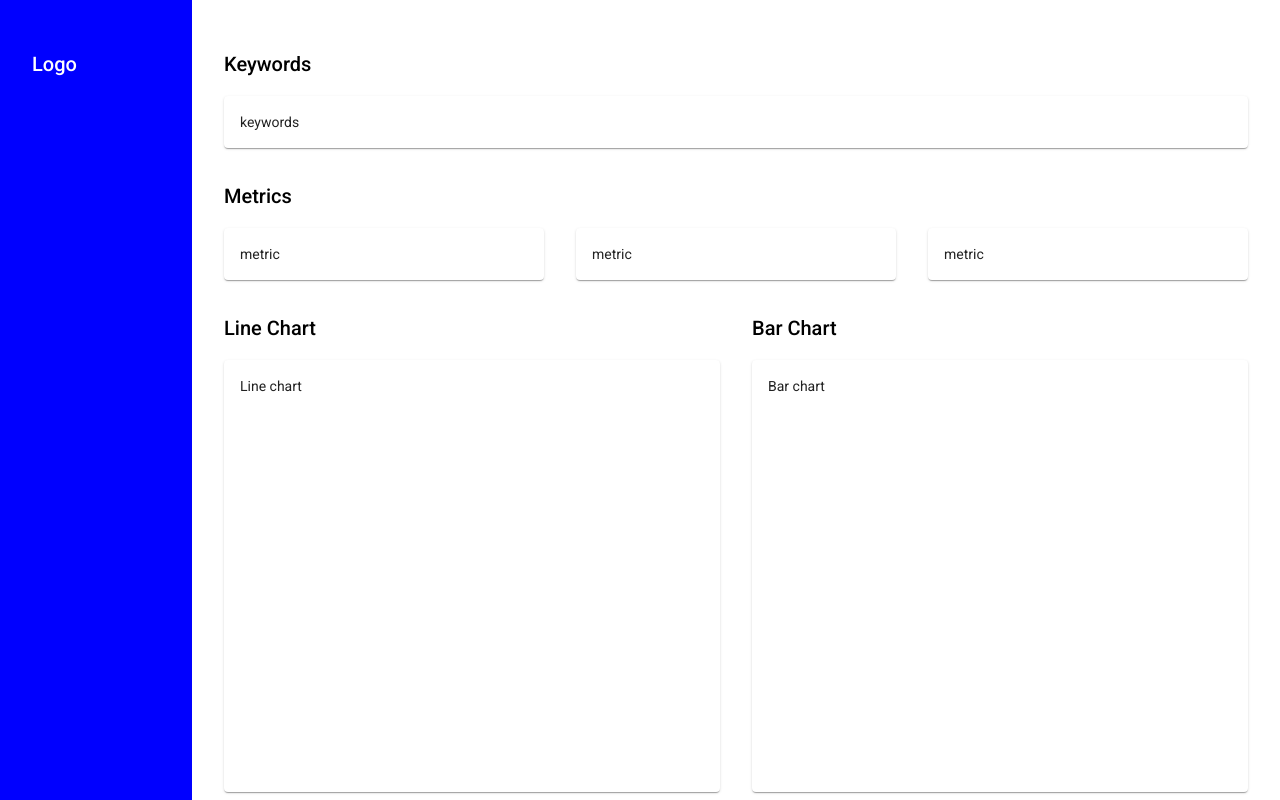
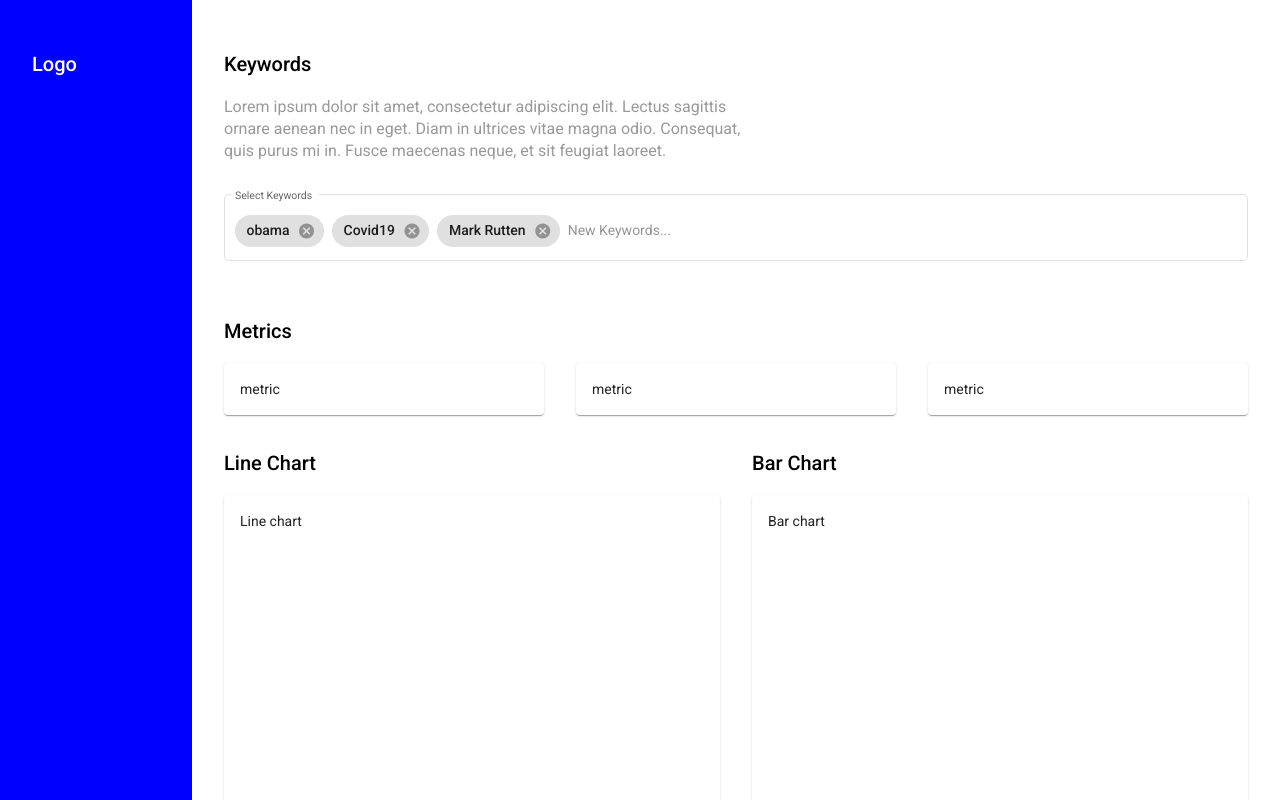
Before and after one commit to moesmoesie/twitter-sentiment-dashboard, an Angular app: page / in a window 1280 px wide. Shown: the top 800 px of the page. Built offline with nearby package versions, Linux system fonts and the light colour scheme.

Commit message:
Create keyword input logic

```diff
--- a/src/app/app.module.ts
+++ b/src/app/app.module.ts
@@ -14,7 +14,7 @@ import { BarChartCardComponent } from './components/bar-chart-card/bar-chart-car
 import { TweetsContainerComponent } from './components/tweets-container/tweets-container.component';
 import { TweetCardComponent } from './components/tweet-card/tweet-card.component';
 import { KeywordsContainerComponent } from './components/keywords-container/keywords-container.component';
-import { KeywordsCardComponent } from './components/keywords-card/keywords-card.component';
+import { KeywordsInputComponent } from './components/keywords-input/keywords-input.component';
 import { MenuComponent } from './components/menu/menu.component';
 import {LayoutModule} from '@angular/cdk/layout';
 
@@ -30,7 +30,7 @@ import {LayoutModule} from '@angular/cdk/layout';
     TweetsContainerComponent,
     TweetCardComponent,
     KeywordsContainerComponent,
-    KeywordsCardComponent,
+    KeywordsInputComponent,
     MenuComponent,
   ],
   imports: [
--- a/src/app/components/keywords-card/keywords-card.component.html
+++ /dev/null
@@ -1,3 +0,0 @@
-<mat-card>
-    keywords
-</mat-card>
--- a/src/app/components/keywords-card/keywords-card.component.ts
+++ /dev/null
@@ -1,15 +0,0 @@
-import { Component, OnInit } from '@angular/core';
-
-@Component({
-  selector: 'keywords-card',
-  templateUrl: './keywords-card.component.html',
-  styleUrls: ['./keywords-card.component.scss']
-})
-export class KeywordsCardComponent implements OnInit {
-
-  constructor() { }
-
-  ngOnInit(): void {
-  }
-
-}
--- a/src/app/components/keywords-container/keywords-container.component.html
+++ b/src/app/components/keywords-container/keywords-container.component.html
@@ -1,2 +1,3 @@
 <h2>Keywords</h2>
-<keywords-card></keywords-card>
+<p class="body">Lorem ipsum dolor sit amet, consectetur adipiscing elit. Lectus sagittis ornare aenean nec in eget. Diam in ultrices vitae magna odio. Consequat, quis purus mi in. Fusce maecenas neque, et sit feugiat laoreet.</p>
+<keywords-input></keywords-input>
--- a/src/app/components/keywords-container/keywords-container.component.scss
+++ b/src/app/components/keywords-container/keywords-container.component.scss
@@ -1,3 +1,18 @@
-.keywords-container{
+:host{
     display: grid;
+    gap: 1rem;
 }
+
+h2{
+    margin:0;
+}
+
+.body{
+    font-family: Roboto;
+    font-style: normal;
+    font-weight: normal;
+    font-size: 16px;
+    line-height: 22px;
+    max-width: 60ch;
+    color: #999999;
+}
--- /dev/null
+++ b/src/app/components/keywords-input/keywords-input.component.html
@@ -0,0 +1,21 @@
+<mat-form-field class="keywords-form" appearance="outline">
+    <mat-label>Select Keywords</mat-label>
+    <mat-chip-list #keywordList aria-label="Fruit selection">
+      <mat-chip *ngFor="let keyword of keywords let i = index"
+        [attr.data-index]="i"
+        [removable]="true"
+        (removed)="removeKeyword(i)"
+      >
+        {{keyword}}
+        <button matChipRemove>
+            <mat-icon>cancel</mat-icon>
+        </button>
+      </mat-chip>
+      <input
+        placeholder="New Keywords..."
+        [matChipInputFor]="keywordList"
+        (matChipInputTokenEnd)="addKeyword($event)"
+        [matChipInputSeparatorKeyCodes]="separatorKeysCodes"
+    >
+    </mat-chip-list>
+</mat-form-field>
--- /dev/null
+++ b/src/app/components/keywords-input/keywords-input.component.scss
@@ -0,0 +1,3 @@
+.keywords-form{
+    width: 100%;
+}
--- /dev/null
+++ b/src/app/components/keywords-input/keywords-input.component.ts
@@ -0,0 +1,32 @@
+import { Component, OnInit } from '@angular/core';
+import { MatChipInputEvent } from '@angular/material/chips/chip-input';
+import {COMMA, ENTER} from '@angular/cdk/keycodes';
+
+@Component({
+  selector: 'keywords-input',
+  templateUrl: './keywords-input.component.html',
+  styleUrls: ['./keywords-input.component.scss']
+})
+export class KeywordsInputComponent implements OnInit {
+  keywords = ["obama", "Covid19", "Mark Rutten"]
+  readonly separatorKeysCodes = [ENTER];
+
+  addKeyword(event: MatChipInputEvent){
+    if(event.value){
+      this.keywords.push(event.value)
+    }
+    event.chipInput!.clear()
+  }
+
+  removeKeyword(index:number){
+    if(index > -1 && index < this.keywords.length){
+      this.keywords.splice(index, 1);
+    }
+  }
+
+  constructor() { }
+
+  ngOnInit(): void {
+  }
+
+}
```
Also changed, not shown: src/app/modules/material.module.ts (+7 -1 lines), src/app/components/keywords-card/keywords-card.component.scss (deleted), 1 other file (tests, documents, lock files or other folders).
